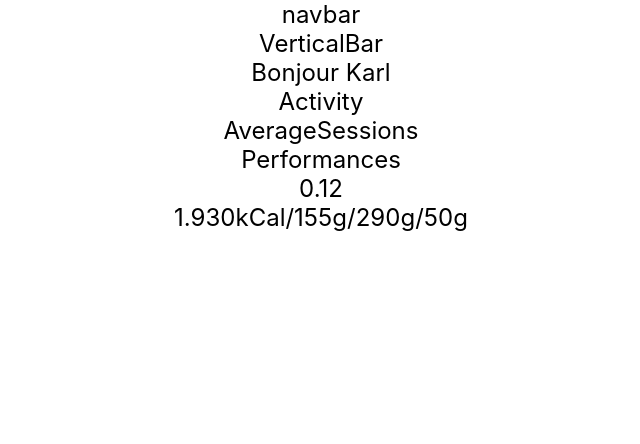
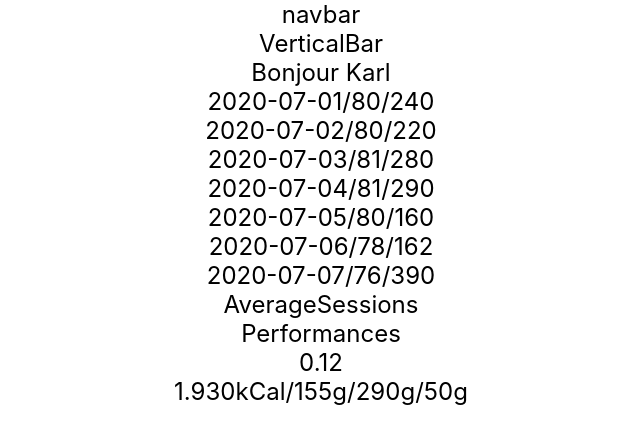
Before and after one commit to Janouy/P12_Jeanne_Boutry_Sport_See, a React (Create React App) app: page / in a window 1280 px wide. Shown: the top 444 px of the page, without its empty margins (319-959 px from the left). Built offline with nearby package versions, Linux system fonts and the light colour scheme.

Commit message:
Add service & class for activities datas

```diff
--- a/src/Pages/Profile/index.jsx
+++ b/src/Pages/Profile/index.jsx
@@ -8,6 +8,7 @@ import Performances from "../../components/Performances";
 import KeyDatas from "../../components/KeyDatas";
 import Score from "../../components/Score";
 import getUsers from "../../services/Users";
+import getActivitiesData from "../../services/Activities";
 import Loader from "../../components/Loader";
 
 /**
@@ -16,36 +17,42 @@ import Loader from "../../components/Loader";
  */
 function Profile() {
 	const userId = 12;
-	const [userData, setUserData] = useState([]);
-	const [connectedUser, setConnectedUser] = useState();
+	const [usersData, setUsersData] = useState([]);
+	const [connectedUserInfos, setConnectedUserInfos] = useState();
+	const [usersActivitiesData, setUsersActivityData] = useState([]);
+	const [connectedUserActivity, setConnectedUserActivity] = useState();
 
 	// get users data from getUsers()
+	// get users's activities data from getActivitiesData()
 	useEffect(() => {
-		getUsers().then((data) => setUserData(data));
+		getUsers().then((data) => setUsersData(data));
+		getActivitiesData().then((data) => setUsersActivityData(data));
 	}, []);
 
 	// find the connected user with the userId in the users data
+	// find the connected user's activity with the userId in the users data
 	useEffect(() => {
-		setConnectedUser(userData.find((user) => user.id === userId));
-	}, [userData]);
+		setConnectedUserInfos(usersData.find((user) => user.id === userId));
+		setConnectedUserActivity(usersActivitiesData.find((activity) => activity.userId === userId));
+	}, [usersData, usersActivitiesData]);
 
 	return (
 		<div className={styles.profile}>
 			<NavBar />
 			<VerticalBar />
-			<div>Bonjour {!connectedUser ? <Loader /> : connectedUser.getFirstName()}</div>
-			<Activity />
+			<div>Bonjour {!connectedUserInfos ? <Loader /> : connectedUserInfos.getFirstName()}</div>
+			{!connectedUserActivity ? <Loader /> : <Activity sessions={connectedUserActivity.getSessions()} />}
 			<AverageSessions />
 			<Performances />
-			{!connectedUser ? <Loader /> : <Score lastScore={connectedUser.getLastScore()} />}
-			{!connectedUser ? (
+			{!connectedUserInfos ? <Loader /> : <Score lastScore={connectedUserInfos.getLastScore()} />}
+			{!connectedUserInfos ? (
 				<Loader />
 			) : (
 				<KeyDatas
-					calories={connectedUser.getKiloCalories()}
-					protein={connectedUser.getProtein()}
-					carbohydrate={connectedUser.getCarbohydrate()}
-					lipid={connectedUser.getLipid()}
+					calories={connectedUserInfos.getKiloCalories()}
+					protein={connectedUserInfos.getProtein()}
+					carbohydrate={connectedUserInfos.getCarbohydrate()}
+					lipid={connectedUserInfos.getLipid()}
 				/>
 			)}
 		</div>
--- a/src/components/Activity/index.jsx
+++ b/src/components/Activity/index.jsx
@@ -1,7 +1,34 @@
-import React from "react";
+import React, { useEffect, useState } from "react";
+import PropTypes from "prop-types";
+import Loader from "../Loader";
 
-function Activity() {
-	return <div>Activity</div>;
+/**
+ * Display the connected user's activities
+ * @param { array } connected user's activities
+ * @return { HTMLElement }
+ */
+function Activity({ sessions }) {
+	const [userSessions, setUserSessions] = useState();
+	useEffect(() => {
+		if (sessions !== undefined) {
+			setUserSessions(sessions);
+		}
+	}, [sessions]);
+	return (
+		<div>
+			{!userSessions ? (
+				<Loader />
+			) : (
+				userSessions.map((session, index) => (
+					<div key={index}>
+						{session.day}/{session.kilogram}/{session.calories}
+					</div>
+				))
+			)}
+		</div>
+	);
 }
-
+Activity.propTypes = {
+	sessions: PropTypes.array.isRequired,
+};
 export default Activity;
--- a/src/models/user.jsx
+++ b/src/models/user.jsx
@@ -16,13 +16,6 @@ export class User {
 		this.lastScore = lastScore;
 	}
 
-	/**
-	 * Get the id value.
-	 * @return {number} The id value.
-	 */
-	getId() {
-		return this.id;
-	}
 	/**
 	 * Get the firstname value.
 	 * @return {string} The firstname value.
--- /dev/null
+++ b/src/models/userActivity.jsx
@@ -0,0 +1,22 @@
+/**
+ * @class representing one user's activity
+ */
+
+export class UserActivity {
+	/**
+	 * @param {number} id
+	 * @param {object} daily sessions
+	 */
+	constructor(userId, sessions) {
+		this.userId = userId;
+		this.sessions = sessions;
+	}
+
+	/**
+	 * Get sessions values.
+	 * @return {array} sessions values
+	 */
+	getSessions() {
+		return this.sessions;
+	}
+}
--- /dev/null
+++ b/src/services/Activities/index.jsx
@@ -0,0 +1,20 @@
+import { UserActivity } from "../../models/userActivity";
+const { REACT_APP_ACTIVITY_MOCK } = process.env;
+/**
+ * Download data from the specified URL.
+ *
+ * @async
+ * @function getActivitiesData
+ * @return {Promise<object>} The data from the URL.
+ */
+
+async function getActivitiesData() {
+	const response = await fetch(REACT_APP_ACTIVITY_MOCK);
+	const json = await response.json();
+	const activityData = json.data.map((activity) => {
+		return new UserActivity(activity.userId, activity.sessions);
+	});
+	return activityData;
+}
+
+export default getActivitiesData;
```
Also changed, not shown: 1 other file (tests, documents, lock files or other folders).
